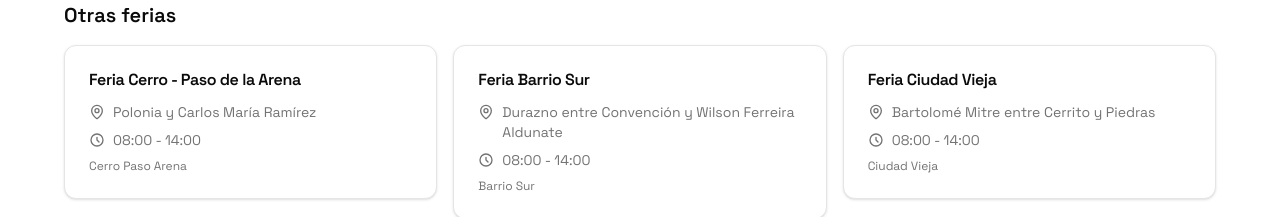
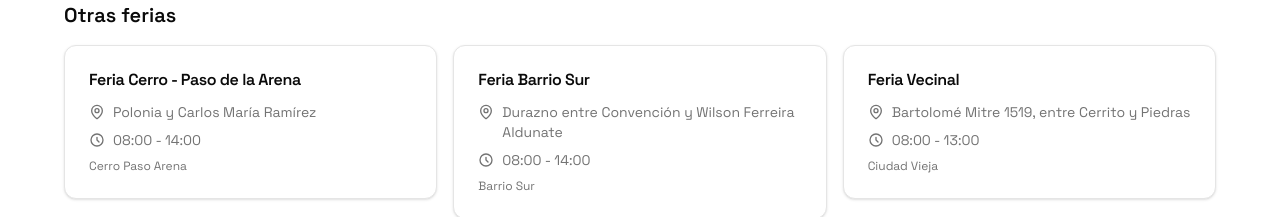
Before and after one commit to codeplaygroundspace/feriasenmontevideo, a Next.js app: page /market/market-001 in a window 1280 px wide. Shown: the part 811-1028 px from the top of the page. Built offline with nearby package versions, Linux system fonts and the light colour scheme.

Commit message:
Update market data for Feria Vecinal with new location, adjusted hours, and updated Google Maps link

```diff
--- a/src/data/markets.ts
+++ b/src/data/markets.ts
@@ -50,17 +50,17 @@ export const markets: MarketsData = {
     },
     {
       id: "market-004",
-      name: "Feria Ciudad Vieja",
-      location: "Bartolomé Mitre entre Cerrito y Piedras",
+      name: "Feria Vecinal",
+      location: "Bartolomé Mitre 1519, entre Cerrito y Piedras",
       neighborhood: "ciudad-vieja",
-      lat: -34.9059,
-      lng: -56.2081,
-      beginningTime: "08:00",
-      endTime: "14:00",
-      imageUrl: "https://dynamic-media-cdn.tripadvisor.com/media/photo-o/17/53/c7/50/20190428-111712-largejpg.jpg?w=1200&h=-1&s=1",
-      instagramUrl: "",
-      tripAdvisorUrl: "",
-      googleMapURL: "https://www.google.com/maps/place/Bartolomé+Mitre+entre+Cerrito+y+Piedras,+Montevideo,+Uruguay/@-34.9059,-56.2081,17z",
+      lat: -34.9035,
+      lng: -56.2036,
+      beginningTime: "08:00",
+      endTime: "13:00",
+      imageUrl: "https://lh3.googleusercontent.com/gps-cs-s/AC9h4nrbkAsTYX6xLfUnVkcqPQk1oYiS2pFmmt_UlyiLJqD7PxyxgqhcHtAObYI4xi_zYXF5vIKZNYCHdkzvpXH4q5f7WWOSupL13G8gjU8sVGOe25BXl5jQ3Xd14dDKehrC4Mkz0X0O=w408-h306-k-no",
+      instagramUrl: "",
+      tripAdvisorUrl: "",
+      googleMapURL: "https://maps.app.goo.gl/vg5QaBgTxsnZN82E7",
     },
     {
       id: "market-005",
```
